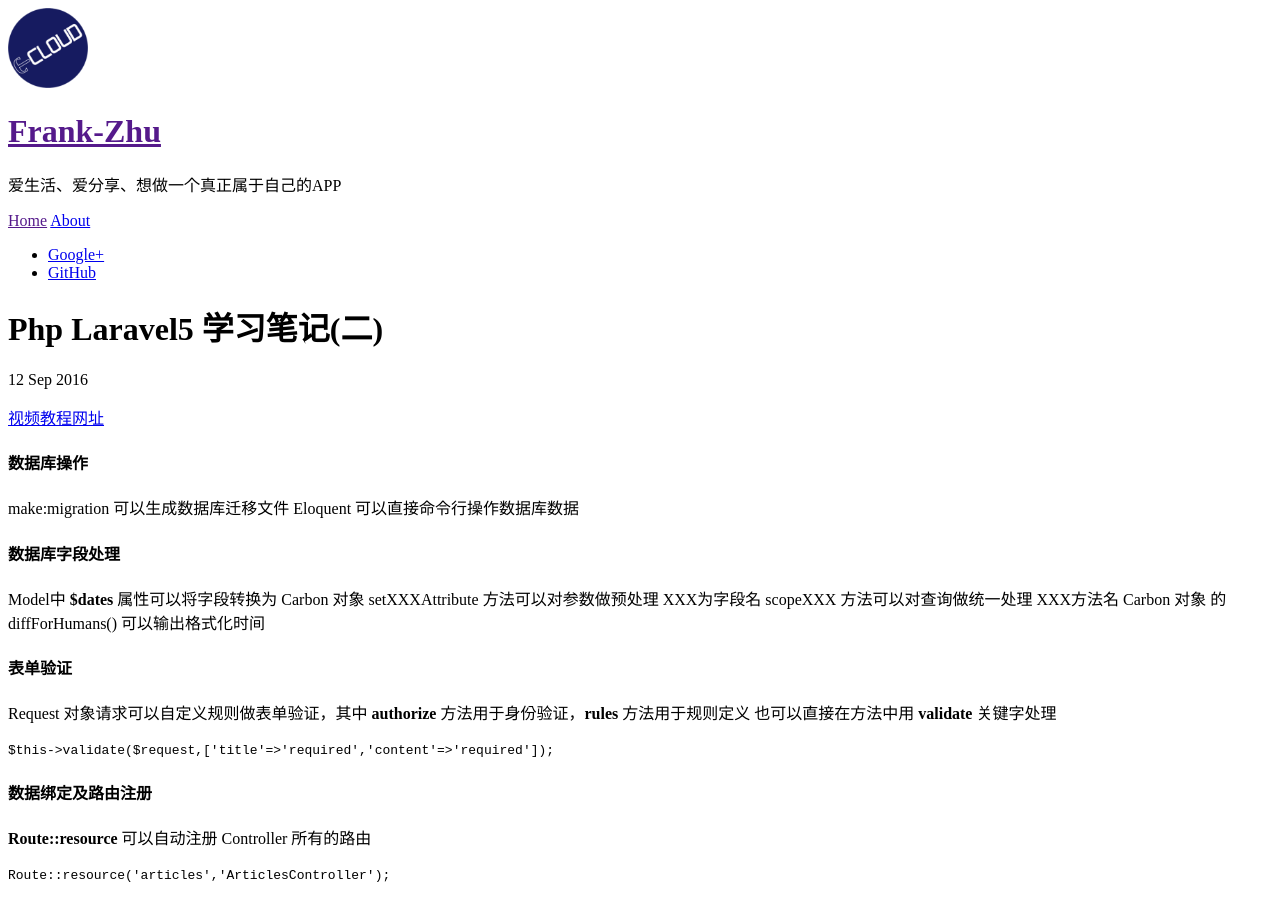
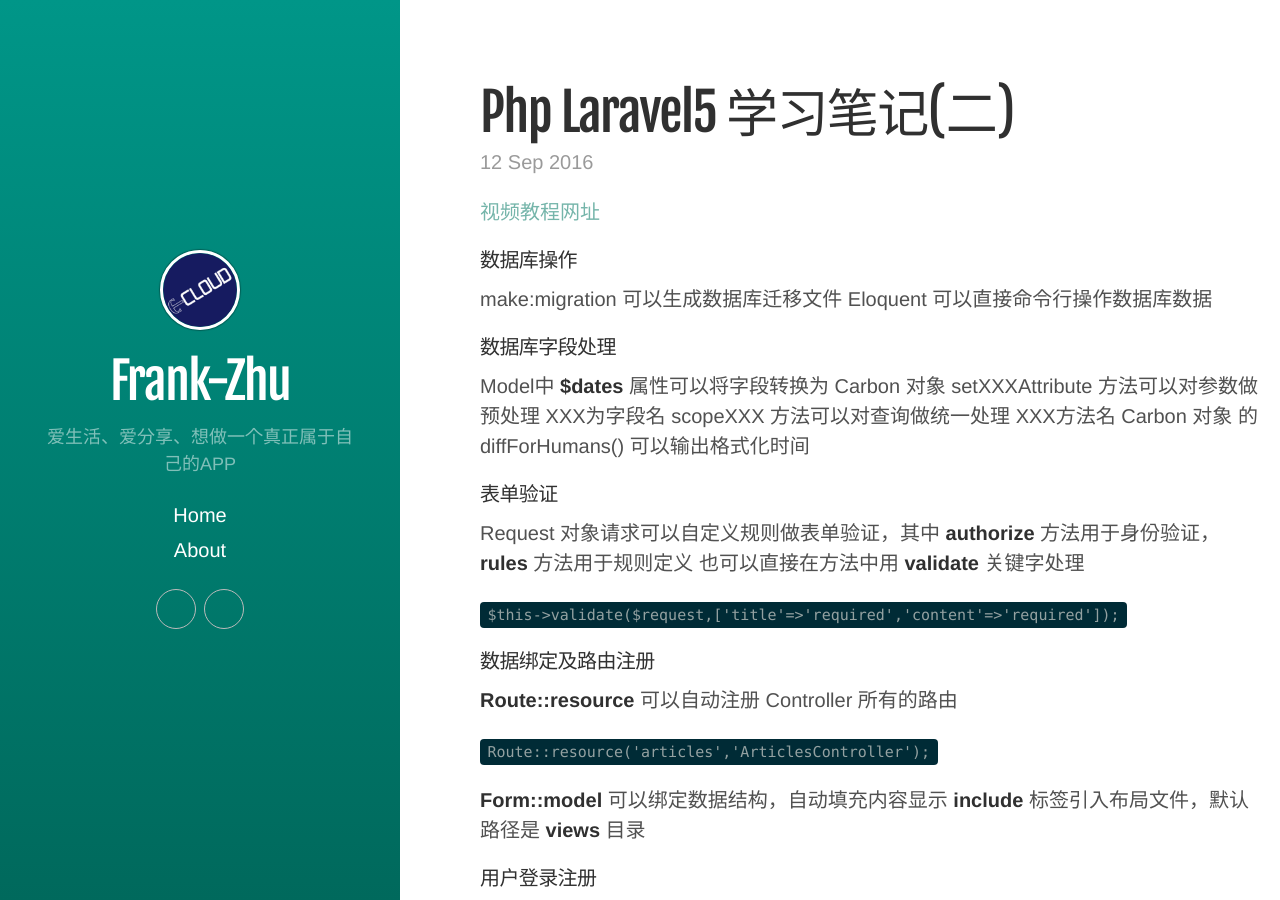
Before and after one commit to Frank-Zhu/Frank-Zhu.github.io, a Jekyll site: the page built from _posts/2016-09-12-php-larvavel-learn-part2.md, in a window 1280 px wide and 900 px high. Built offline with Jekyll 4.4.1, drawn with Linux system fonts in a browser that asks for light colours; some web fonts are replaced.

Commit message:
Changed: baseurl empty

```diff
--- a/_config.yml
+++ b/_config.yml
@@ -6,23 +6,23 @@
 permalink:        pretty
 
 # Setup
-title:            Frank-Zhu
+title:            'Frank-Zhu'
 description:      '爱生活、爱分享、想做一个真正属于自己的APP'
-url:              http://frank-zhu.github.io/
-baseurl:          /
-logo:             /content/images/me.png
+url:              'http://frank-zhu.github.io'
+baseurl:          ''
+logo:             '/content/images/me.png'
 
 author:
   name:           'Frank Zhu'
-  url:            https://github.com/Frank-Zhu
-  email: 		  zhuwenwu2008@gmail.com
+  url:            'https://github.com/Frank-Zhu'
+  email: 		  'zhuwenwu2008@gmail.com'
 paginate:         5
 
 
 disqus_shortname: frank
 
 github:
-  repo:           https://github.com/Frank-Zhu/Frank-Zhu.github.io
+  repo:           'https://github.com/Frank-Zhu/Frank-Zhu.github.io'
 
 gems:
    - jekyll-sitemap
--- a/_includes/head.html
+++ b/_includes/head.html
@@ -46,13 +46,13 @@
  <meta name="theme-color" content="#303f9f">
 
   <!-- CSS -->
-  <link rel="stylesheet" href="{{ site.baseurl }}public/css/poole.css">
-  <link rel="stylesheet" href="{{ site.baseurl }}public/css/syntax.css">
-  <link rel="stylesheet" href="{{ site.baseurl }}public/css/hyde.css">
+  <link rel="stylesheet" href="{{ "public/css/poole.css" | absolute_url }}">
+  <link rel="stylesheet" href="{{ "public/css/syntax.css" | absolute_url }}">
+  <link rel="stylesheet" href="{{ "public/css/hyde.css" | absolute_url }}">
   <link rel="stylesheet" href="http://fonts.googleapis.com/css?family=PT+Sans:400,400italic,700|Abril+Fatface">
 
   <!-- CSS -->
-  <link rel="stylesheet" href="{{ site.baseurl }}public/css/site.css">
+  <link rel="stylesheet" href="{{ "public/css/site.css" | absolute_url }}">
   <link rel="stylesheet" href="//fonts.googleapis.com/css?family=Lato:400,700|Fjalla+One">
 
   <!-- Icons -->
```
Also changed, not shown: _includes/sidebar.html (line endings or trailing spaces).
